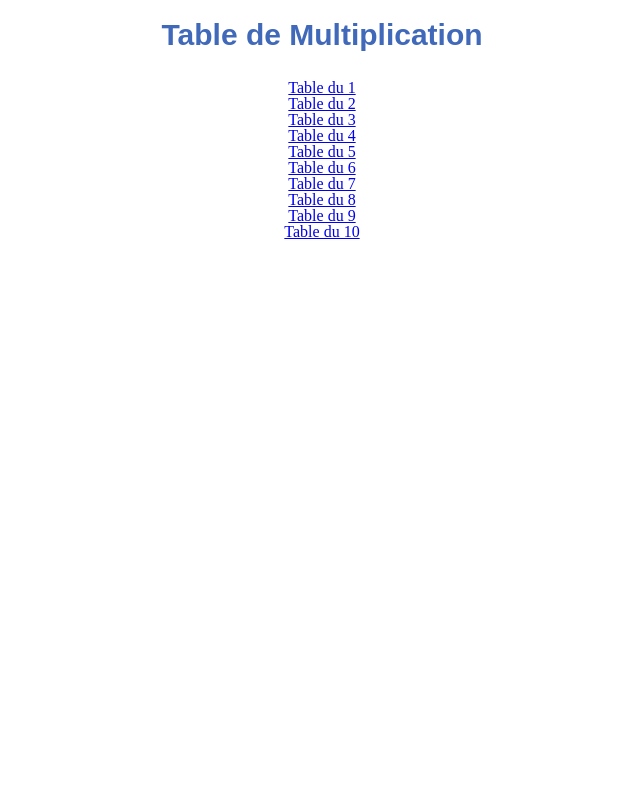
After one commit to emilieq/initiation-au-php, a PHP site: page /multiplications_rev.php in a window 1280 px wide. The commit adds this page. Shown: the whole page, without its empty margins (318-958 px from the left). Run offline with PHP 8.4, Linux system fonts and the light colour scheme.

Commit message:
maj fichiers

```diff
--- /dev/null
+++ b/multiplications_rev.php
@@ -0,0 +1,71 @@
+ <html>
+  <head><title>Afficher le tableau multiplication</title>
+  <link rel="stylesheet" type="text/css" href="style.css">
+  </head>
+
+
+<body>
+
+	<h1>Table de Multiplication</h1>
+
+  <ul id = "Menu de table">
+    <li>
+      <a href="multiplications_rev.php?table=1">Table du 1</a>
+    </li>
+      <li>
+         <a href="multiplications_rev.php?table=2">Table du 2</a>
+      </li>
+        <li>
+           <a href="multiplications_rev.php?table=3">Table du 3</a>
+      </li>
+        <li>
+            <a href="multiplications_rev.php?table=4">Table du 4</a>
+        </li>
+        <li>
+      <a href="multiplications_rev.php?table=5">Table du 5</a>
+        </li>
+          <li>
+         <a href="multiplications_rev.php?table=6">Table du 6</a>
+          </li>
+        <li>
+           <a href="multiplications_rev.php?table=7">Table du 7</a>
+      </li>
+        <li>
+            <a href="multiplications_rev.php?table=8">Table du 8</a>
+        </li>
+        <li>
+           <a href="multiplications_rev.php?table=9">Table du 9</a>
+      </li>
+        <li>
+            <a href="multiplications_rev.php?table=10">Table du 10</a>
+        </li>
+</ul> <br> <br>
+
+
+ <?php if(isset($_GET['table'])) :
+	$table = $_GET['table'];
+	$i = rand(0,10);
+	$res = $i .' x '.$table.' = '.$i*$table.'<br />';
+	?>
+	<form method = "post" action = "multiplications_rev.php">
+	<label for="table" name="table"> résoudre la multiplication :  <?php echo $_GET['table']."x" .$i ?></label>
+   	<input type="text" name="resultat" value=""><br>
+   	<input type="hidden" name="vrai_resultat" value="<?php echo $i * $table ?>">
+   	<input type ="submit" value ="Valider"/>
+  </form>
+<?php endif; ?>
+
+<?php
+
+if(isset($_POST['resultat'])) {
+	if ($_POST['resultat'] == $_POST['vrai_resultat']){
+	  echo "bonne réponse, vous avez gagné le droit de recommencer !!!";
+	  return $i;
+	}
+	else {
+	  echo "mauvaise réponse";
+	}
+}
+
+
+  ?>
```
Also changed, not shown: multiplications.php (+0 -37 lines).
